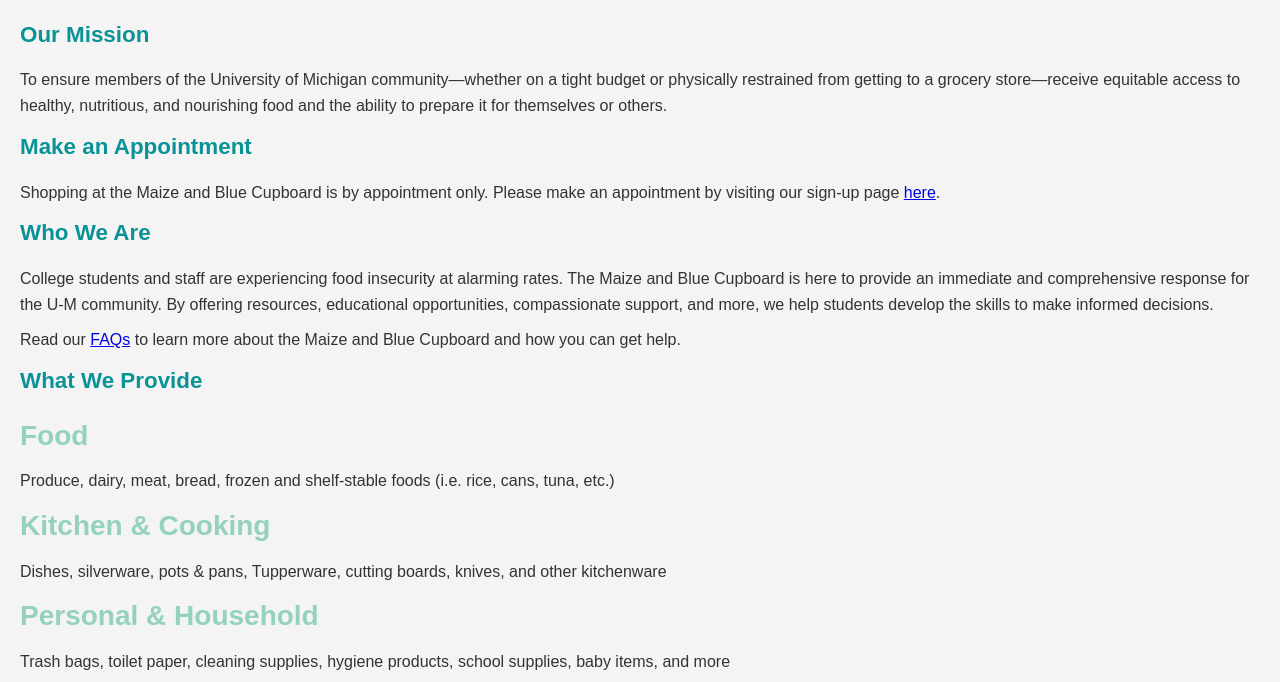
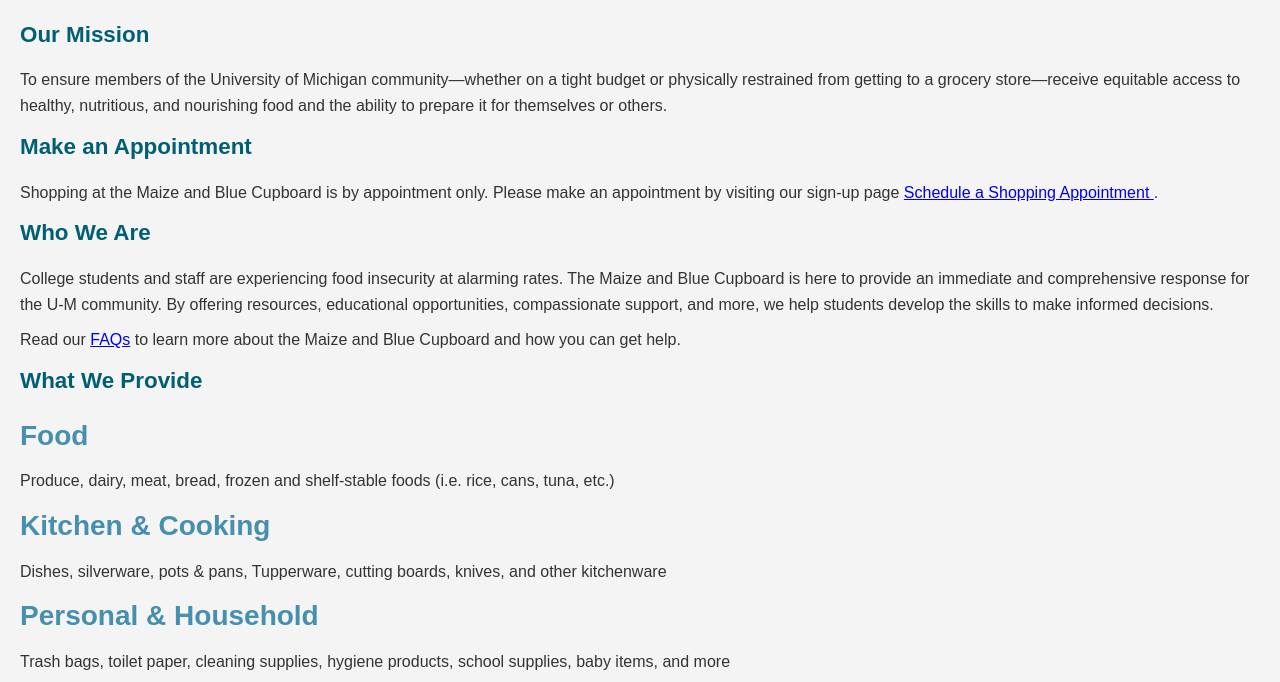
Before and after one commit to wanlismomo/client_project_html_f24, a plain HTML site: page Food_pantry.html in a window 1280 px wide. Shown: the part 566-1248 px from the top of the page. Drawn offline with Linux system fonts and the light colour scheme.

Commit message:
Add files via upload

```diff
--- a/Food_pantry.html
+++ b/Food_pantry.html
@@ -5,6 +5,7 @@
     <meta name="viewport" content="width=device-width, initial-scale=1.0">
     <link rel="stylesheet" href="css/html5reset.css">
     <link rel="stylesheet" href="css/style.css">
+    <title>Food pantry</title>
 </head>
 <body>
     <a href="#main" class="skip-to-main">Skip to Main Content</a>
@@ -23,7 +24,7 @@
 
     <main id="main">
         <figure>
-            <img src="./images/food_head.png" alt="Welcome to maize and blue cupboard">
+            <img src="./images/food_head.png" alt="Food pantry entrance with a welcome sign">
             <figcaption>Welcome to maize and blue cupboard</figcaption>
         </figure>
 
@@ -36,7 +37,10 @@
 
         <section>
             <h2>Make an Appointment</h2>
-            <p>Shopping at the Maize and Blue Cupboard is by appointment only. Please make an appointment by visiting our sign-up page <a href="https://calendly.com/mbcappointments/mbc-shopping-appointments?month=2024-08">here</a>.</p>
+            <p>Shopping at the Maize and Blue Cupboard is by appointment only. Please make an appointment by visiting our sign-up page <a href="https://calendly.com/mbcappointments/mbc-shopping-appointments?month=2024-08">
+                Schedule a Shopping Appointment
+                </a>
+                .</p>
         </section>
 
         <section>
--- a/css/style.css
+++ b/css/style.css
@@ -78,20 +78,21 @@ nav ul li a.current {
 h1 {
     font-size: 2.5em;
     margin-bottom: 20px;
-    color: #005f73;
+    color: #00274d;
 }
 
 h2 {
     font-size: 2em;
     margin-bottom: 15px;
-    color: #0a9396;
+    color: #005f73;
 }
 
 h3 {
     font-size: 1.75em;
     margin-bottom: 10px;
-    color: #94d2bd;
+    color: #468faf;
 }
+
 
 main {
     margin: 20px 0;
```
Also changed, not shown: Academic_Support_at_UMSI.html (+1 -0 lines), CEW+.html (+1 -0 lines), index.html (+1 -0 lines).
